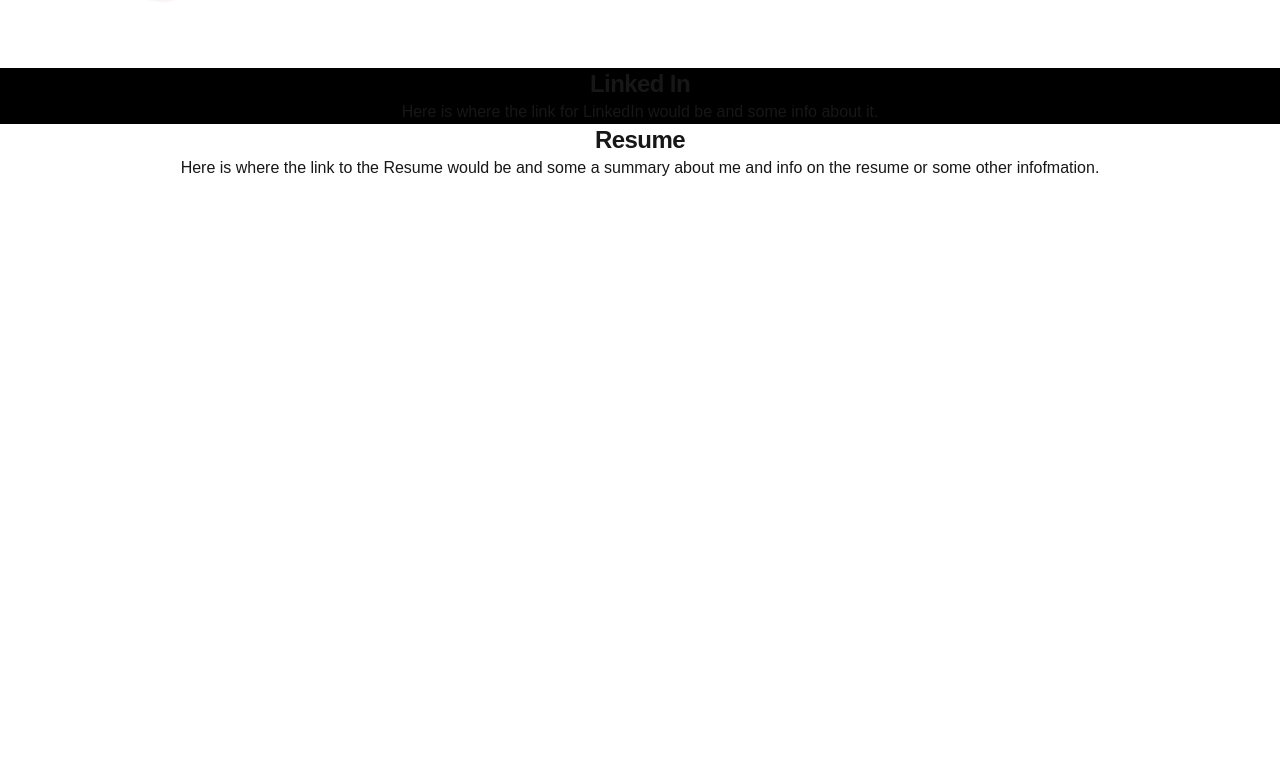
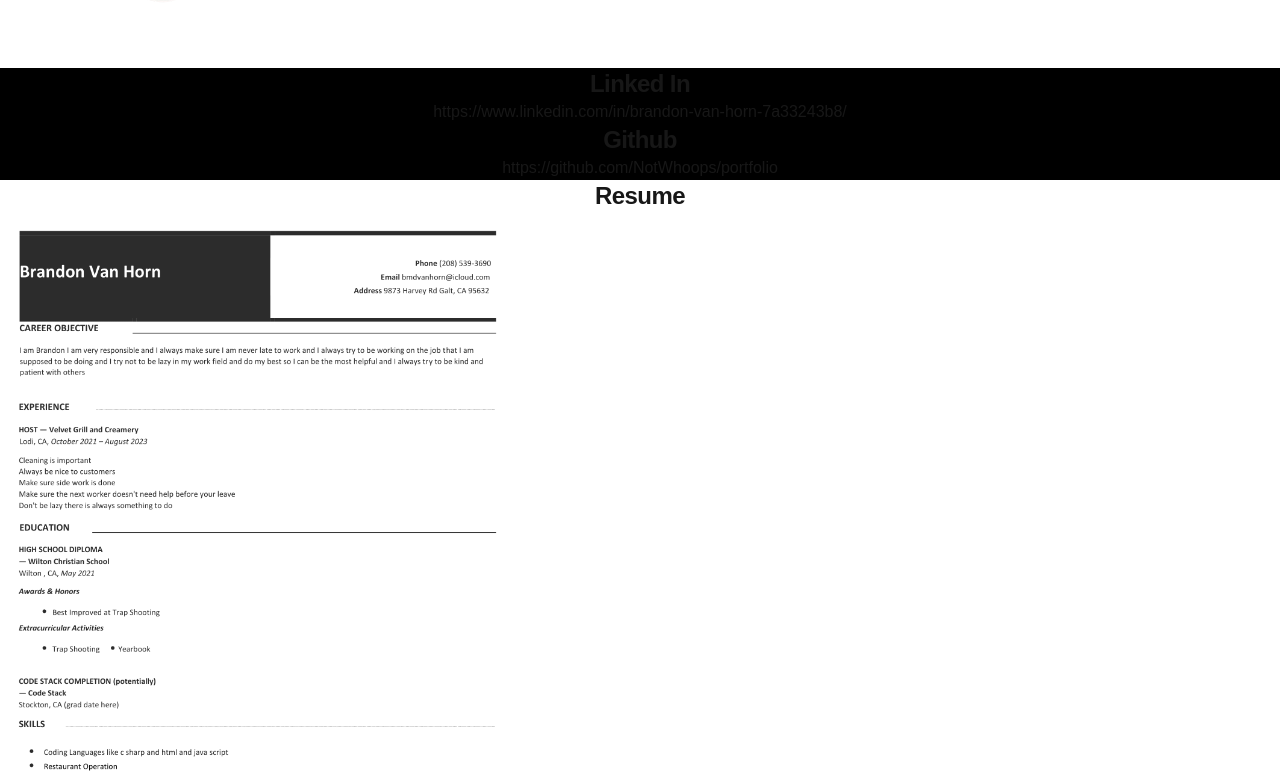
Before and after one commit to NotWhoops/portfolio, a Next.js app: page / in a window 1280 px wide. Shown: the part 1523-2300 px from the top of the page. Before the commit the page ends 1703 px from the top, so only its background shows below. Built offline with nearby package versions, Linux system fonts and the light colour scheme.

Commit message:
added resume and links for github and linkedin

```diff
--- a/app/page.tsx
+++ b/app/page.tsx
@@ -10,10 +10,11 @@ import postman from "./assets/postman logo.webp";
 import unity from "./assets/unity logo.png";
 import vercel from "./assets/vercel logo.png";
 import vscode from "./assets/vscode logo.png";
-import Image from "next/image";
+import resume from "./assets/resume1.png";
+import resume2 from "./assets/resume2.png";
+import Image from "next/image";``
 import { useState } from "react";
 import { useRouter } from "next/navigation";
-import { postMessageToThread } from "worker_threads";
 
 export default function Home() {
   const router = useRouter();
@@ -276,7 +277,15 @@ export default function Home() {
           Linked In
         </h5>
         <p className="font-normal dark:text-white">
-          Here is where the link for LinkedIn would be and some info about it.
+          https://www.linkedin.com/in/brandon-van-horn-7a33243b8/
+        </p>
+      </div>
+      <div className="bg-black text-center">
+        <h5 className="text-2xl font-bold tracking-tight dark:text-white">
+          Github
+        </h5>
+        <p className="font-normal dark:text-white">
+          https://github.com/NotWhoops/portfolio
         </p>
       </div>
 
@@ -285,8 +294,22 @@ export default function Home() {
           Resume
         </h5>
         <p className="font-normal dark:text-black">
-          Here is where the link to the Resume would be and some a summary about
-          me and info on the resume or some other infofmation.
+          <Image
+                alt="unity logo"
+                src={resume}
+                style={{
+                  maxWidth: "40%",
+                  height: "auto",
+                }}
+              />
+          <Image
+                alt="unity logo"
+                src={resume2}
+                style={{
+                  maxWidth: "40%",
+                  height: "auto",
+                }}
+              />
         </p>
       </div>
     </div>
```
Also changed, not shown: app/assets/resume1.png (added), app/assets/resume2.png (added).
